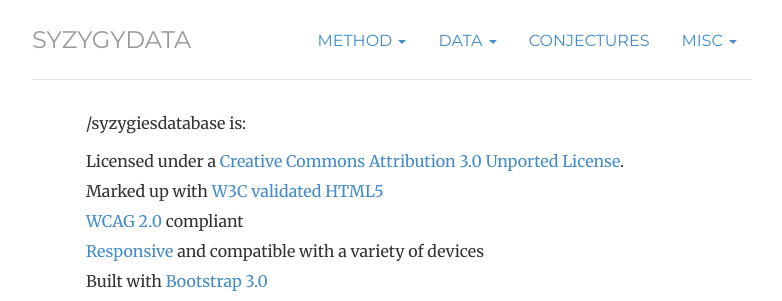
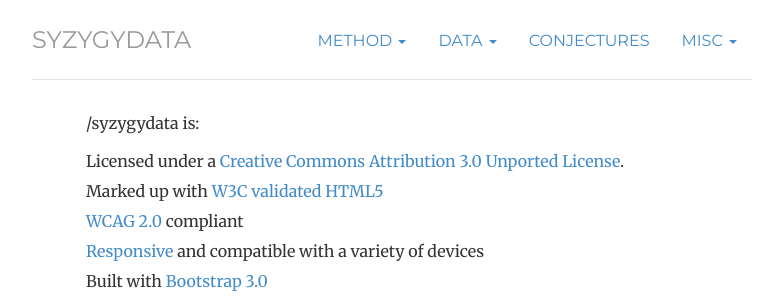
Before and after one commit to djbruce/sandbox, a Jekyll site: the page built from about/index.html, in a window 1280 px wide. Shown: the top 301 px of the page, without its empty margins (248-1030 px from the left). Built offline with Jekyll 4.4.1, drawn with Linux system fonts in a browser that asks for light colours.

Commit message:
who guesses she found the problem....
and it was something really small and well hidden and rargrgrgrg

```diff
--- a/_config.yml
+++ b/_config.yml
@@ -1,3 +1,3 @@
 permalink: /notes/:year/:month/:day/:title
 markdown: kramdown
-baseurl: /syzygiesdatabase
+baseurl: /syzygydata
```
